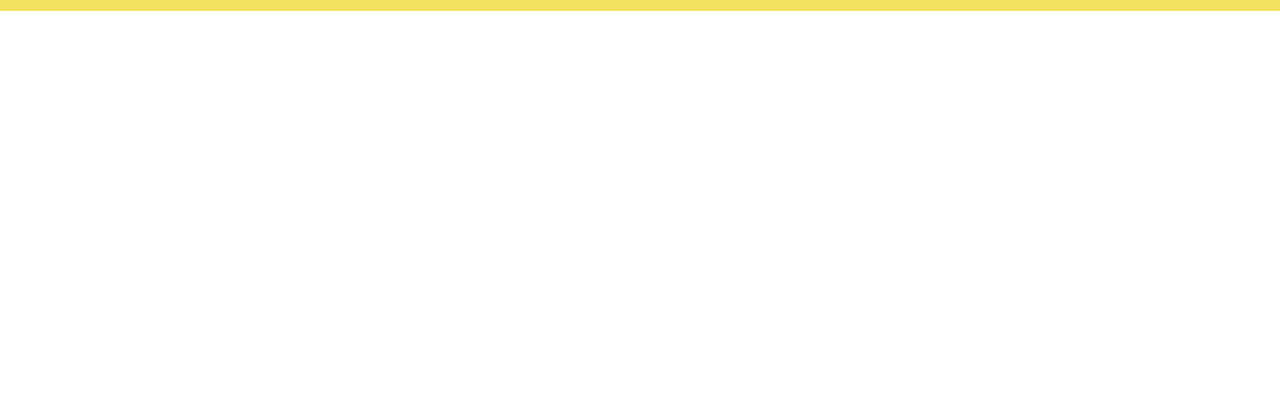
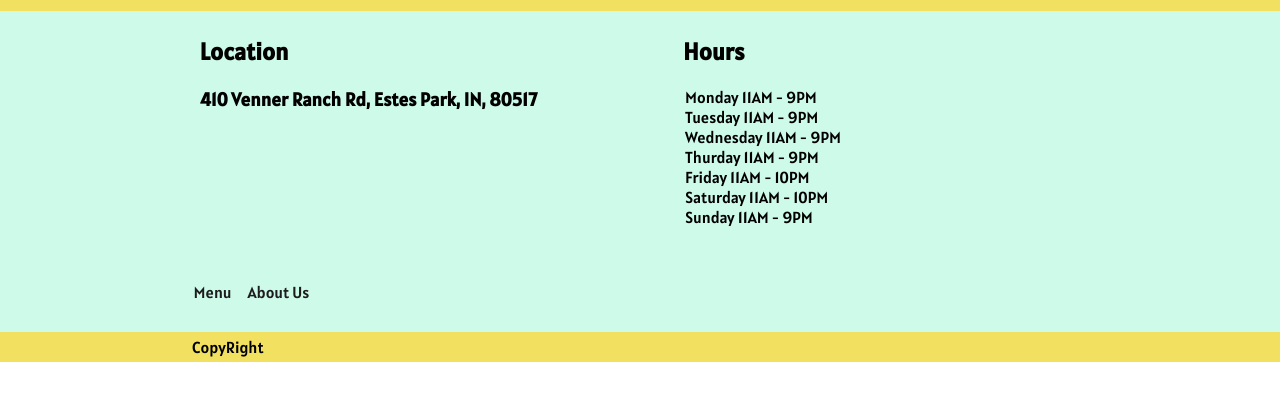
Before and after one commit to rp-bot/El-Camino, a plain HTML site: page cart.html in a window 1280 px wide. Shown: the part 37-438 px from the top of the page. Drawn offline with Linux system fonts and the light colour scheme.

Commit message:
added footer to cart.html

```diff
--- a/cart.html
+++ b/cart.html
@@ -5,13 +5,6 @@
 		<meta http-equiv="X-UA-Compatible" content="IE=edge" />
 		<meta name="viewport" content="width=device-width, initial-scale=1.0" />
 		<link rel="stylesheet" href="styles.css" />
-		<!-- CSS only -->
-		<!-- <link
-			href="https://cdn.jsdelivr.net/npm/bootstrap@5.2.3/dist/css/bootstrap.min.css"
-			rel="stylesheet"
-			integrity="sha384-rbsA2VBKQhggwzxH7pPCaAqO46MgnOM80zW1RWuH61DGLwZJEdK2Kadq2F9CUG65"
-			crossorigin="anonymous"
-		/> -->
 		<title>El Camino</title>
 	</head>
 	<body>
@@ -29,7 +22,31 @@
 				<a href="cart.html"><img src="/img/plate-3-32.png" /></a>
 			</li>
 			<li><a href="aboutus.html">About Us</a></li>
-			<li><a href="3">Menu</a></li>
+			<li><a href="menu.html">Menu</a></li>
 		</nav>
+
+		<footer class="footer">
+			<aside>
+				<h2>Location</h2>
+				<h3>410 Venner Ranch Rd, Estes Park, IN, 80517</h3>
+			</aside>
+			<aside>
+				<h2>Hours</h2>
+				<ul>
+					<li>Monday 11AM - 9PM</li>
+					<li>Tuesday 11AM - 9PM</li>
+					<li>Wednesday 11AM - 9PM</li>
+					<li>Thurday 11AM - 9PM</li>
+					<li>Friday 11AM - 10PM</li>
+					<li>Saturday 11AM - 10PM</li>
+					<li>Sunday 11AM - 9PM</li>
+				</ul>
+			</aside>
+			<nav class="footer-nav">
+				<li><a href="menu.html">Menu</a></li>
+				<li><a href="aboutus.html">About Us</a></li>
+			</nav>
+			<p>CopyRight</p>
+		</footer>
 	</body>
 </html>
```
